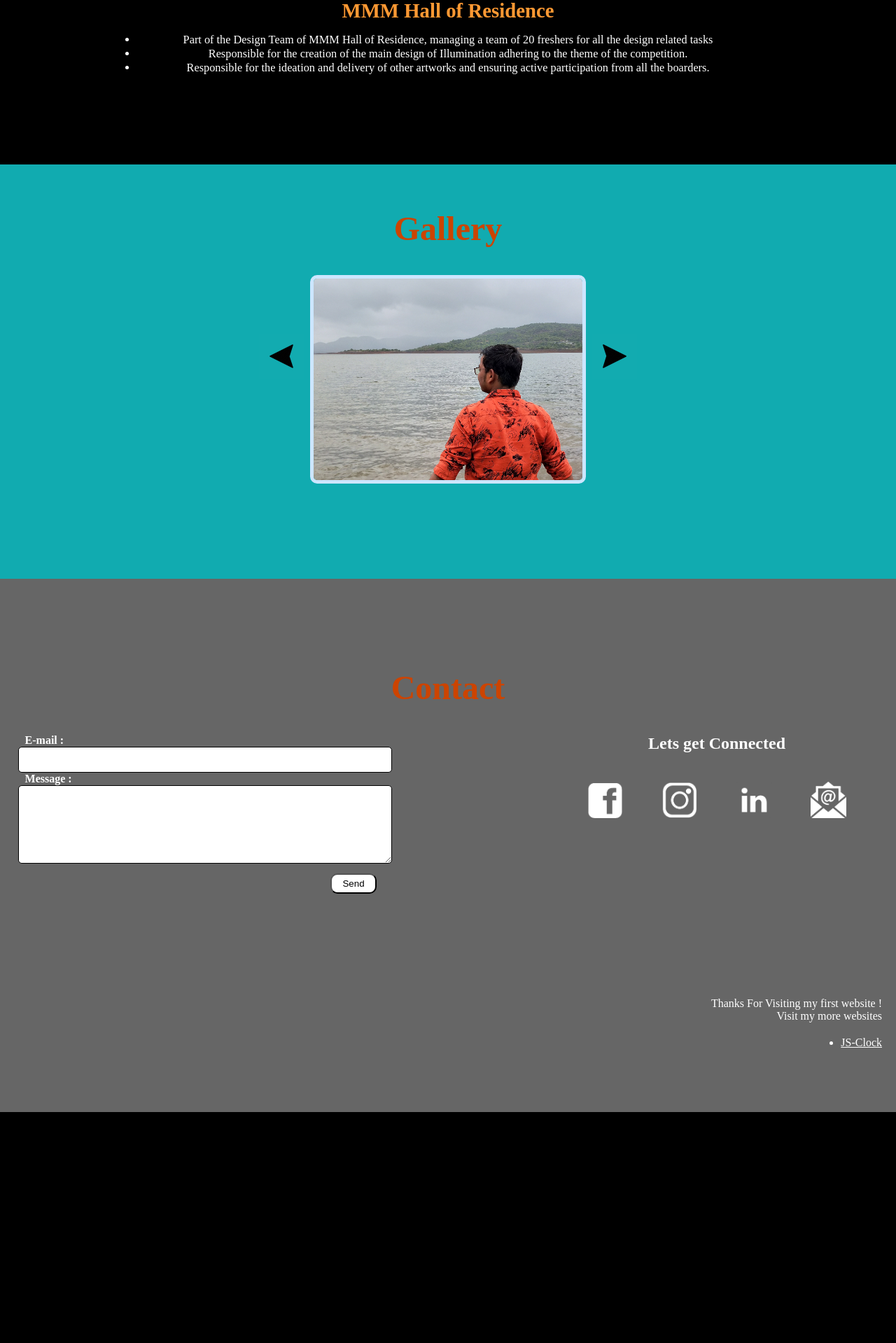
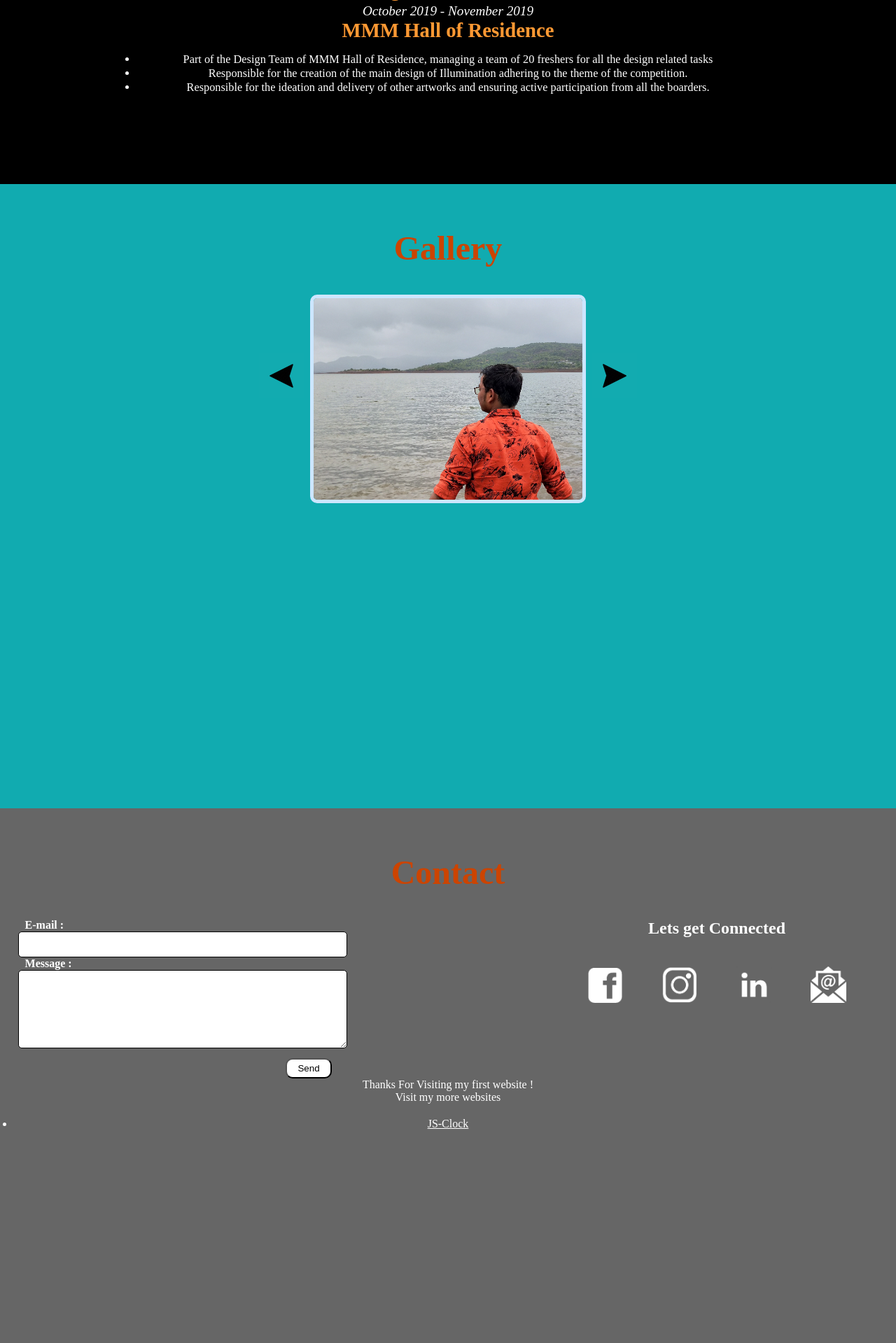
Before and after one commit to chaitanya-k17/Personal-Portfolio, a PHP site: page /profileOpening.html in a window 1280 px wide. Shown: the part 2746-4665 px from the top of the page at 70% size. Before the commit the page ends 4335 px from the top, so only its background shows below. Run offline with PHP 8.4, Linux system fonts and the light colour scheme.

Commit message:
Wellcome

```diff
--- a/profile.css
+++ b/profile.css
@@ -4,6 +4,7 @@
 }
 #page{
 	overflow-x: hidden;
+	scroll-behavior: smooth;
 }
 body{
 	width: 100%;
@@ -11,6 +12,7 @@ body{
 	overflow-x: hidden;
 	background-color: black;
 }
+
 header{
 	position: fixed;
 	width: 100%;
@@ -65,7 +67,7 @@ header{
 	height: .05em;
 	width: 30%;
 }
-#dd-img{
+#dd-img,#du-img{
 	margin: 5%;
 	margin-bottom: 15%;
 	padding: .5em;
@@ -74,7 +76,11 @@ header{
 	border-radius: 50%;
 	opacity: 3;
 }
-#dd-img:hover{
+#du-img{
+	margin: 2%;
+	padding: 0;
+}
+#dd-img:hover,#du-img:hover{
 	border: 1px solid white;
 	width: 3.3em;
 	height: 3.3em;
@@ -86,7 +92,8 @@ header{
 .profile{
 	width: 100%;
 	background-color:  #001a09;
-	min-height: 750px;
+	min-height: 700px;
+	text-align: center;
 }
 .profile .ppic{
 	float: left;
@@ -120,12 +127,12 @@ header{
 	font-size: 2em;
 }
 .academic{
-	padding-top: 5%;
 	width: 100%;
 	background-color: grey;
-	min-height: 750px;
+	min-height: 700px;
 	text-align: center;
 	color:  #cc4400;
+	padding-bottom: 5%;
 }
 .edu{
 	margin: 5px 5px;
@@ -160,7 +167,6 @@ header{
 	width :20%;
 }
 .activities{
-	padding-top: 5%;
 	padding-bottom: 5%;
 	width: 100%;
 	background-color: black;
@@ -201,9 +207,7 @@ header{
 	background-color: #11ABB0;
 	width: 100%;
 	text-align: center;
-	height: 400px;
-	display: inline-block;
-	padding-top: 5%;
+	height: 700px;
 	padding-bottom: 10%;
 	color: #cc4400;
 
@@ -229,18 +233,12 @@ header{
 	border: 5px solid #cce6ff;
 	vertical-align: middle;
 }
-.imgs img:hover{
-	margin:  3%;
-}
 .contact{
 	text-align: center;
 	width: 100%;
-	min-height: 400px;
 	background-color:  #666666;
 	color: #cc4400;
-	padding-top: 10%;
-	padding-bottom: 10%;
-	clear: both;
+	height: 700px;
 }
 
 .message {
@@ -261,7 +259,7 @@ input[type="mail"]{
 	font-size: 1.3em;
 	padding: 10px;
 	border: 0.5px solid black;
-	width: 80%;
+	width: 70%;
 	height: 15px;
 	border-radius: 5px;
 }
@@ -269,12 +267,12 @@ textarea[type="message"]{
 	font-size: 1.2em;
 	padding: 10px;
 	border: 0.5px solid black;
-	width: 80%;
+	width: 70%;
 	height: 90px;
 	border-radius: 5px;
 }
 input[type="submit"]{
-	margin-right: 20%;
+	margin-right: 30%;
 	float: right;
 	margin-top: 10px;
 	padding: 5px 15px ;
@@ -297,22 +295,13 @@ input[type="submit"]{
 	width :12%;
 	height: 12%;
 }
-
-
 .t-foot{
 	clear: both;
-	padding-top: 10%;
-}
-.t-foot .thank{
-	text-align: right;
-	margin:20px;
-	margin-bottom: 0px;
 	color: white;
+	text-align: center;
 }
 .otherwebsites{
-	clear :both;
 	margin: 20px;
-	float: right;
 	color: white;
 }
 .otherwebsites a{
@@ -321,3 +310,7 @@ input[type="submit"]{
 .otherwebsites a:hover{
 	color: red;
 }
+
+.profile,.academic,.activities,.gallery,.contact{
+	padding-top: 5%;
+}
```
Also changed, not shown: index.html (+15 -19 lines), images/dropup.jpg.
